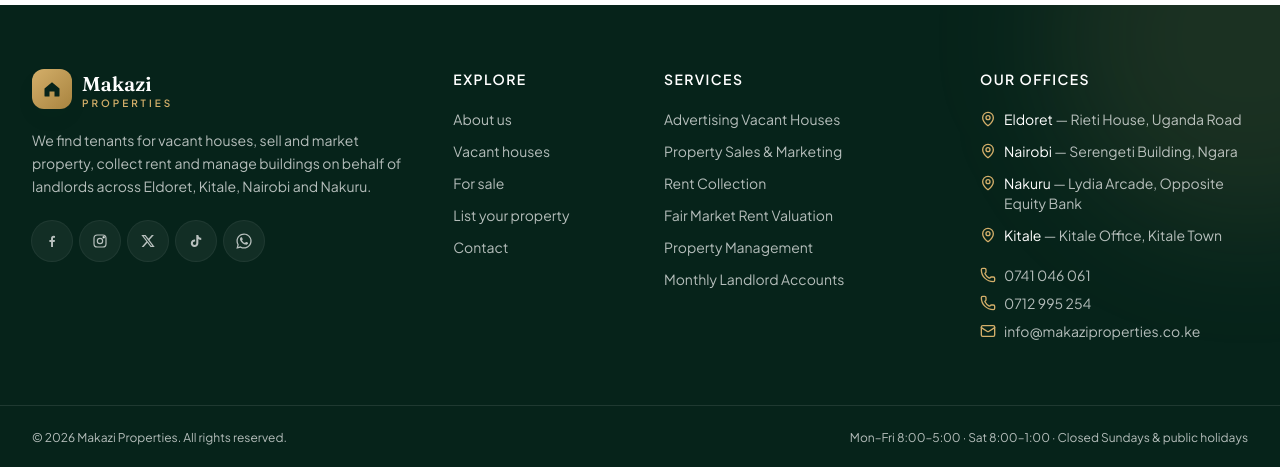
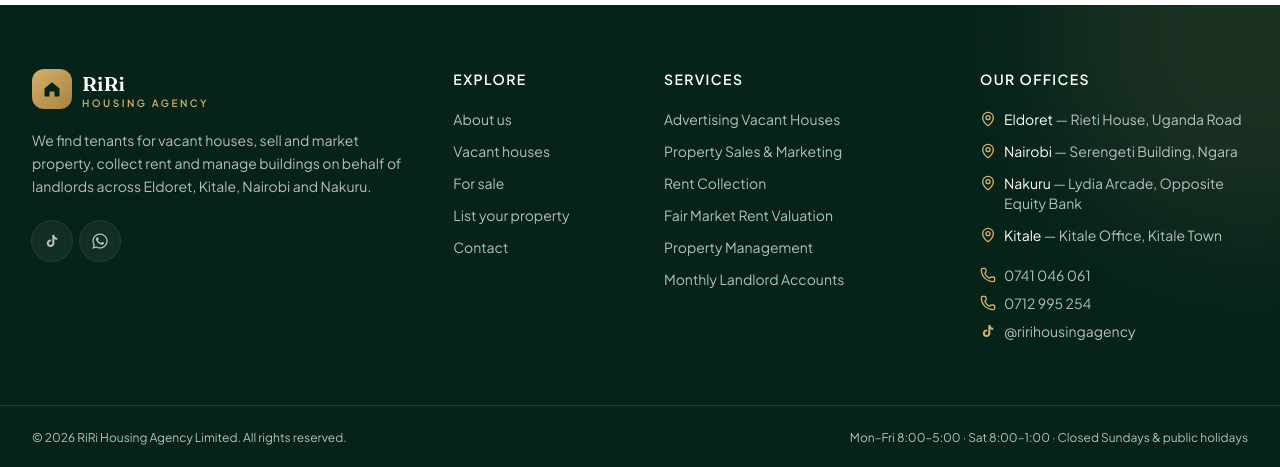
Before and after one commit to manaseschege/house-agent, a React (Vite) app: page /contact in a window 1280 px wide. Shown: the part 2284-2751 px from the top of the page. Built offline with nearby package versions, Linux system fonts and the light colour scheme.

Commit message:
company name update

```diff
--- a/index.html
+++ b/index.html
@@ -6,13 +6,13 @@
     <meta name="viewport" content="width=device-width, initial-scale=1.0" />
     <meta name="theme-color" content="#0f3d2e" />
     <meta name="description" content="Vacant houses, property sales, rent collection and property management in Eldoret, Nairobi, Nakuru and Kitale." />
-    <meta property="og:title" content="Makazi Properties — Homes, Rentals & Property Management in Kenya" />
+    <meta property="og:title" content="RiRi Housing Agency — Homes, Rentals & Property Management in Kenya" />
     <meta property="og:description" content="Find your next home or let us manage your property. Offices in Eldoret, Nairobi, Nakuru and Kitale." />
     <meta property="og:image" content="/media/images/1600585154340-be6161a56a0c.jpg" />
     <link rel="preconnect" href="https://fonts.googleapis.com" />
     <link rel="preconnect" href="https://fonts.gstatic.com" crossorigin />
     <link href="https://fonts.googleapis.com/css2?family=Fraunces:opsz,wght@9..144,400;9..144,500;9..144,600&family=Plus+Jakarta+Sans:wght@400;500;600;700&display=swap" rel="stylesheet" />
-    <title>Makazi Properties — Homes, Rentals & Property Management</title>
+    <title>RiRi Housing Agency — Homes, Rentals & Property Management</title>
   </head>
   <body>
     <div id="root"></div>
--- a/src/components/Layout.jsx
+++ b/src/components/Layout.jsx
@@ -5,7 +5,7 @@
 import { site, offices } from '../config/site'
 import { services } from '../data/services'
 import { useOpenStatus, waLink } from '../lib/utils'
-import { WhatsAppIcon, FacebookIcon, InstagramIcon, XIcon, TikTokIcon } from './ui'
+import { WhatsAppIcon, TikTokIcon } from './ui'
 
 const nav = [
   { to: '/', label: 'Home' },
@@ -36,7 +36,7 @@
       </span>
       <span className="leading-none">
         <span className={`block font-display text-xl font-semibold ${light ? 'text-white' : 'text-forest-900'}`}>{site.shortName}</span>
-        <span className={`block text-[10px] font-semibold uppercase tracking-[0.3em] ${light ? 'text-gold-400' : 'text-gold-600'}`}>Properties</span>
+        <span className={`block text-[10px] font-semibold uppercase tracking-[0.25em] ${light ? 'text-gold-400' : 'text-gold-600'}`}>Housing Agency</span>
       </span>
     </Link>
   )
@@ -67,7 +67,7 @@
           {site.phones.map((p) => (
             <a key={p.tel} href={`tel:${p.tel}`} className="flex items-center gap-2 hover:text-gold-400"><Phone className="h-3.5 w-3.5 text-gold-400" />{p.display}</a>
           ))}
-          <a href={`mailto:${site.email}`} className="hidden items-center gap-2 hover:text-gold-400 lg:flex"><Mail className="h-3.5 w-3.5 text-gold-400" />{site.email}</a>
+          {site.email && <a href={`mailto:${site.email}`} className="hidden items-center gap-2 hover:text-gold-400 lg:flex"><Mail className="h-3.5 w-3.5 text-gold-400" />{site.email}</a>}
         </div>
       </div>
     </div>
@@ -184,9 +184,6 @@
 
 function Footer() {
   const socials = [
-    [site.socials.facebook, FacebookIcon, 'Facebook'],
-    [site.socials.instagram, InstagramIcon, 'Instagram'],
-    [site.socials.x, XIcon, 'X'],
     [site.socials.tiktok, TikTokIcon, 'TikTok'],
     [`https://wa.me/${site.whatsapp}`, WhatsAppIcon, 'WhatsApp'],
   ]
@@ -230,13 +227,14 @@
           </ul>
           <div className="mt-5 space-y-2 text-sm">
             {site.phones.map((p) => <a key={p.tel} href={`tel:${p.tel}`} className="flex items-center gap-2 hover:text-gold-400"><Phone className="h-4 w-4 text-gold-400" />{p.display}</a>)}
-            <a href={`mailto:${site.email}`} className="flex items-center gap-2 break-all hover:text-gold-400"><Mail className="h-4 w-4 shrink-0 text-gold-400" />{site.email}</a>
+            <a href={site.socials.tiktok} target="_blank" rel="noreferrer" className="flex items-center gap-2 hover:text-gold-400"><TikTokIcon className="h-4 w-4 text-gold-400" />{site.tiktokHandle}</a>
+            {site.email && <a href={`mailto:${site.email}`} className="flex items-center gap-2 break-all hover:text-gold-400"><Mail className="h-4 w-4 shrink-0 text-gold-400" />{site.email}</a>}
           </div>
         </div>
       </div>
       <div className="border-t border-white/10">
         <div className="container-x flex flex-col items-center justify-between gap-2 py-6 text-xs sm:flex-row">
-          <p>© {new Date().getFullYear()} {site.name}. All rights reserved.</p>
+          <p>© {new Date().getFullYear()} {site.legalName}. All rights reserved.</p>
           <p>Mon–Fri 8:00–5:00 · Sat 8:00–1:00 · Closed Sundays & public holidays</p>
         </div>
       </div>
--- a/src/components/ui.jsx
+++ b/src/components/ui.jsx
@@ -8,15 +8,6 @@
   <svg viewBox="0 0 24 24" fill="currentColor" aria-hidden="true" {...p}>
     <path d="M17.47 14.38c-.3-.15-1.76-.87-2.03-.97-.27-.1-.47-.15-.67.15-.2.3-.77.97-.94 1.17-.17.2-.35.22-.64.07-.3-.15-1.26-.46-2.4-1.48-.89-.79-1.49-1.77-1.66-2.07-.17-.3-.02-.46.13-.61.13-.13.3-.35.45-.52.15-.17.2-.3.3-.5.1-.2.05-.37-.02-.52-.08-.15-.67-1.62-.92-2.22-.24-.58-.49-.5-.67-.51h-.57c-.2 0-.52.07-.8.37-.27.3-1.04 1.02-1.04 2.48s1.07 2.88 1.21 3.08c.15.2 2.1 3.2 5.08 4.49.71.31 1.26.49 1.7.63.71.23 1.36.2 1.87.12.57-.09 1.76-.72 2-1.41.25-.7.25-1.29.18-1.41-.08-.13-.27-.2-.57-.35zM12.05 21.5h-.01a9.45 9.45 0 0 1-4.82-1.32l-.35-.2-3.58.94.96-3.49-.23-.36a9.43 9.43 0 0 1-1.45-5.03c0-5.22 4.25-9.46 9.48-9.46 2.53 0 4.9.99 6.7 2.78a9.4 9.4 0 0 1 2.77 6.7c0 5.22-4.25 9.46-9.47 9.46zm8.06-17.52A11.32 11.32 0 0 0 12.05.64C5.77.64.66 5.75.66 12.03c0 2 .52 3.96 1.52 5.69L.57 23.6l6.02-1.58a11.36 11.36 0 0 0 5.45 1.39h.01c6.28 0 11.39-5.11 11.39-11.39 0-3.04-1.18-5.9-3.33-8.05z" />
   </svg>
-)
-export const FacebookIcon = (p) => (
-  <svg viewBox="0 0 24 24" fill="currentColor" aria-hidden="true" {...p}><path d="M13.5 21v-7.5h2.5l.4-3h-2.9V8.6c0-.87.24-1.46 1.49-1.46h1.54V4.46A20.6 20.6 0 0 0 14.3 4.3c-2.2 0-3.72 1.35-3.72 3.82v2.38H8.1v3h2.49V21h2.9z" /></svg>
-)
-export const InstagramIcon = (p) => (
-  <svg viewBox="0 0 24 24" fill="none" stroke="currentColor" strokeWidth="1.8" aria-hidden="true" {...p}><rect x="3" y="3" width="18" height="18" rx="5" /><circle cx="12" cy="12" r="4" /><circle cx="17.5" cy="6.5" r="1" fill="currentColor" /></svg>
-)
-export const XIcon = (p) => (
-  <svg viewBox="0 0 24 24" fill="currentColor" aria-hidden="true" {...p}><path d="M17.75 3h3.07l-6.7 7.66L22 21h-6.17l-4.83-6.32L5.47 21H2.4l7.17-8.2L2 3h6.33l4.37 5.77L17.75 3zm-1.08 16.2h1.7L7.4 4.73H5.58L16.67 19.2z" /></svg>
 )
 export const TikTokIcon = (p) => (
   <svg viewBox="0 0 24 24" fill="currentColor" aria-hidden="true" {...p}><path d="M16.6 5.82A4.28 4.28 0 0 1 15.54 3h-3.09v12.4a2.59 2.59 0 1 1-2.59-2.6c.27 0 .53.04.77.12V9.77a5.68 5.68 0 1 0 4.91 5.63V9.01a7.35 7.35 0 0 0 4.3 1.38V7.3s-1.88.09-3.24-1.48z" /></svg>
--- a/src/config/site.js
+++ b/src/config/site.js
@@ -4,9 +4,9 @@
 // ─────────────────────────────────────────────────────────────
 
 export const site = {
-  // TODO: replace with the real company name once confirmed
-  name: 'Makazi Properties',
-  shortName: 'Makazi',
+  name: 'RiRi Housing Agency',
+  legalName: 'RiRi Housing Agency Limited',
+  shortName: 'RiRi',
   tagline: 'Property management & real estate you can trust',
   description:
     'We find tenants for vacant houses, sell and market property, collect rent and manage buildings on behalf of landlords across Eldoret, Kitale, Nairobi and Nakuru.',
@@ -18,19 +18,18 @@
   ],
   // Number used for all WhatsApp buttons (international format, no +)
   whatsapp: '254741046061',
-  // TODO: replace with the real company email
-  email: 'info@makaziproperties.co.ke',
+  // TODO: add the company email; while empty it is hidden across the site
+  email: '',
 
   // Optional: paste a Formspree endpoint (https://formspree.io/f/xxxx) to receive
   // form submissions by email with no backend. Left empty, forms open WhatsApp/email instead.
   formEndpoint: '',
 
+  // Add more (e.g. facebook, instagram) here and to the footer when available
   socials: {
-    facebook: 'https://facebook.com/',
-    instagram: 'https://instagram.com/',
-    x: 'https://x.com/',
-    tiktok: 'https://tiktok.com/',
+    tiktok: 'https://www.tiktok.com/@ririhousingagency',
   },
+  tiktokHandle: '@ririhousingagency',
 
   hours: [
     { days: 'Monday – Friday', time: '8:00 AM – 5:00 PM' },
--- a/src/pages/Contact.jsx
+++ b/src/pages/Contact.jsx
@@ -3,7 +3,7 @@
 import { Phone, Mail, Clock, MapPin, Navigation, Check, Building2 } from 'lucide-react'
 import { site, offices } from '../config/site'
 import { mapEmbed, mapLink, submitForm, useOpenStatus, waLink } from '../lib/utils'
-import { PageHero, Reveal, WhatsAppIcon } from '../components/ui'
+import { PageHero, Reveal, WhatsAppIcon, TikTokIcon } from '../components/ui'
 
 export function ContactForm({ subject = 'Website enquiry', topics }) {
   const [state, setState] = useState('idle')
@@ -53,7 +53,9 @@
   const cards = [
     { icon: Phone, t: 'Call our hotline', lines: site.phones.map((p) => <a key={p.tel} href={`tel:${p.tel}`} className="block hover:text-forest-700">{p.display}</a>) },
     { icon: WhatsAppIcon, t: 'WhatsApp us', lines: [<a key="w" href={waLink('Hello!')} target="_blank" rel="noreferrer" className="hover:text-forest-700">Chat instantly, 24/7</a>] },
-    { icon: Mail, t: 'Email', lines: [<a key="e" href={`mailto:${site.email}`} className="break-all hover:text-forest-700">{site.email}</a>] },
+    site.email
+      ? { icon: Mail, t: 'Email', lines: [<a key="e" href={`mailto:${site.email}`} className="break-all hover:text-forest-700">{site.email}</a>] }
+      : { icon: TikTokIcon, t: 'Follow us on TikTok', lines: [<a key="t" href={site.socials.tiktok} target="_blank" rel="noreferrer" className="hover:text-forest-700">{site.tiktokHandle}</a>] },
     { icon: Clock, t: 'Opening hours', lines: site.hours.map((h) => <span key={h.days} className="block">{h.days}: {h.time}</span>) },
   ]
   return (
```
